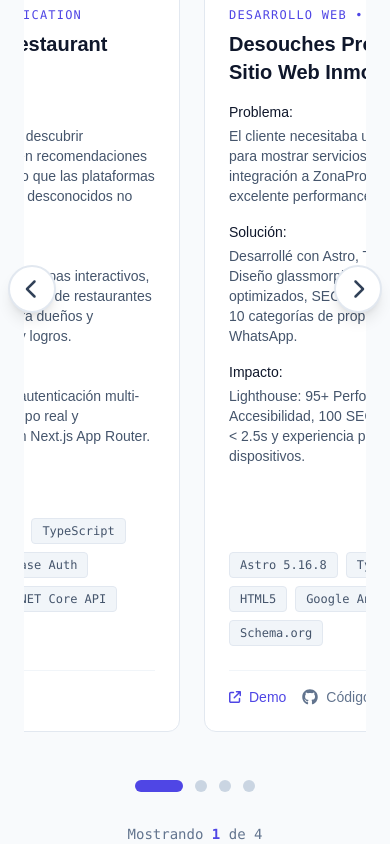
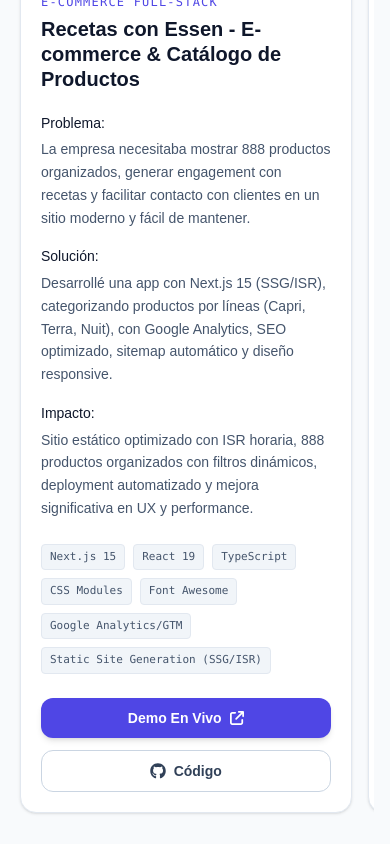
Before and after one commit to lautarodesouches/lautarodesouches-com, a Next.js app: page / in a window 390 px wide. Shown: the part 3020-3864 px from the top of the page. Built offline with nearby package versions, Linux system fonts and the light colour scheme.

Commit message:
[Feat] Redesign mobile projects carousel UX and update tags

```diff
--- a/package.json
+++ b/package.json
@@ -1,6 +1,6 @@
 {
   "name": "lautarodesouches-com",
-  "version": "0.1.0",
+  "version": "1.0.0",
   "private": true,
   "scripts": {
     "dev": "next dev",
--- a/src/components/Projects.tsx
+++ b/src/components/Projects.tsx
@@ -1,57 +1,63 @@
 "use client";
 
 import { portfolioData } from "@/data/portfolio";
-import { motion } from "framer-motion";
 import { FaArrowUpRightFromSquare, FaGithub, FaChevronLeft, FaChevronRight } from "react-icons/fa6";
 import Image from "next/image";
-import { useState, useEffect } from "react";
+import { useRef, useState, useEffect } from "react";
 
 export const Projects = () => {
     const { projects } = portfolioData;
+    const scrollContainerRef = useRef<HTMLDivElement>(null);
+    const [activeIndex, setActiveIndex] = useState(0);
 
-    // Duplicate projects 3 times for infinite scroll
-    const extendedProjects = [...projects, ...projects, ...projects];
-    const [currentIndex, setCurrentIndex] = useState(projects.length); // Start from middle set
-    const [isTransitioning, setIsTransitioning] = useState(true);
-
-    const paginate = (direction: number) => {
-        setIsTransitioning(true);
-        setCurrentIndex((prev) => prev + direction);
+    const scroll = (direction: 'left' | 'right') => {
+        if (scrollContainerRef.current) {
+            const container = scrollContainerRef.current;
+            // Desplazar el 80% del ancho del contenedor visible
+            const scrollAmount = container.clientWidth * 0.8;
+            container.scrollBy({
+                left: direction === 'left' ? -scrollAmount : scrollAmount,
+                behavior: 'smooth'
+            });
+        }
     };
 
-    // Reset to equivalent position without animation when reaching boundaries
+    // Actualizar indicador de dots según avance del scroll
     useEffect(() => {
-        if (!isTransitioning) return;
+        const container = scrollContainerRef.current;
+        if (!container) return;
 
-        // If we're at the end of the first set, jump to the second set
-        if (currentIndex <= 0) {
-            setTimeout(() => {
-                setIsTransitioning(false);
-                setCurrentIndex(projects.length);
-            }, 500);
+        const handleScroll = () => {
+            const scrollLeft = container.scrollLeft;
+            const itemWidth = container.scrollWidth / projects.length;
+            const newIndex = Math.round(scrollLeft / itemWidth);
+            if (newIndex >= 0 && newIndex < projects.length) {
+                setActiveIndex(newIndex);
             }
-        // If we're at the end of the third set, jump back to the second set
-        else if (currentIndex >= projects.length * 2) {
-            setTimeout(() => {
-                setIsTransitioning(false);
-                setCurrentIndex(projects.length);
-            }, 500);
+        };
+
+        container.addEventListener('scroll', handleScroll, { passive: true });
+        return () => container.removeEventListener('scroll', handleScroll);
+    }, [projects.length]);
+
+    const scrollToProject = (index: number) => {
+        if (scrollContainerRef.current) {
+            const container = scrollContainerRef.current;
+            const itemWidth = container.scrollWidth / projects.length;
+            container.scrollTo({
+                left: itemWidth * index,
+                behavior: 'smooth'
+            });
+            setActiveIndex(index);
         }
-    }, [currentIndex, projects.length, isTransitioning]);
-
-    // Re-enable transitions after reset
-    useEffect(() => {
-        if (!isTransitioning) {
-            setTimeout(() => setIsTransitioning(true), 50);
-        }
-    }, [isTransitioning]);
+    };
 
     return (
-        <section id="projects" className="py-28 px-6 bg-slate-50 dark:bg-zinc-950 overflow-hidden">
-            <div className="max-w-7xl mx-auto">
-                {/* Header */}
-                <div className="space-y-4 mb-16 text-center">
-                    <p className="text-sm font-mono text-brand dark:text-tech uppercase tracking-widest">
+        <section id="projects" className="py-24 px-4 md:px-6 bg-slate-50 dark:bg-zinc-950 overflow-hidden relative">
+            <div className="max-w-7xl mx-auto w-full">
+                {/* Cabecera */}
+                <div className="space-y-4 mb-12 text-center md:text-left">
+                    <p className="text-sm font-mono text-brand dark:text-tech uppercase tracking-widest font-semibold">
                         Proyectos
                     </p>
                     <h2 className="text-3xl md:text-4xl font-bold tracking-tight text-slate-900 dark:text-white">
@@ -59,72 +65,65 @@ export const Projects = () => {
                     </h2>
                 </div>
 
-                {/* Carousel Container */}
-                <div className="relative">
-                    {/* Navigation Arrows */}
+                {/* Contenedor del Carrusel */}
+                <div className="relative group">
+                    {/* Flechas Navegación (Solo Desktop o Tablets grandes) */}
                     <button
-                        onClick={() => paginate(-1)}
-                        className="absolute left-0 top-1/2 -translate-y-1/2 -translate-x-4 md:-translate-x-16 z-10 w-12 h-12 md:w-14 md:h-14 rounded-full bg-white dark:bg-zinc-800 border-2 border-slate-200 dark:border-white/10 shadow-lg hover:shadow-xl hover:scale-110 transition-all duration-300 flex items-center justify-center text-slate-700 dark:text-white hover:border-brand dark:hover:border-tech group"
+                        onClick={() => scroll('left')}
+                        className="hidden md:flex absolute -left-5 top-[40%] -translate-y-1/2 z-10 w-12 h-12 rounded-full bg-white dark:bg-zinc-800 border-2 border-slate-200 dark:border-white/10 shadow-lg hover:scale-105 transition-all duration-200 items-center justify-center text-slate-600 dark:text-white hover:text-brand dark:hover:text-tech"
                         aria-label="Proyecto anterior"
                     >
-                        <FaChevronLeft className="w-5 h-5 md:w-6 md:h-6 group-hover:text-brand dark:group-hover:text-tech transition-colors" />
+                        <FaChevronLeft className="w-5 h-5 ml-[-2px]" />
                     </button>
                     <button
-                        onClick={() => paginate(1)}
-                        className="absolute right-0 top-1/2 -translate-y-1/2 translate-x-4 md:translate-x-16 z-10 w-12 h-12 md:w-14 md:h-14 rounded-full bg-white dark:bg-zinc-800 border-2 border-slate-200 dark:border-white/10 shadow-lg hover:shadow-xl hover:scale-110 transition-all duration-300 flex items-center justify-center text-slate-700 dark:text-white hover:border-brand dark:hover:border-tech group"
+                        onClick={() => scroll('right')}
+                        className="hidden md:flex absolute -right-5 top-[40%] -translate-y-1/2 z-10 w-12 h-12 rounded-full bg-white dark:bg-zinc-800 border-2 border-slate-200 dark:border-white/10 shadow-lg hover:scale-105 transition-all duration-200 items-center justify-center text-slate-600 dark:text-white hover:text-brand dark:hover:text-tech"
                         aria-label="Siguiente proyecto"
                     >
-                        <FaChevronRight className="w-5 h-5 md:w-6 md:h-6 group-hover:text-brand dark:group-hover:text-tech transition-colors" />
+                        <FaChevronRight className="w-5 h-5 mr-[-2px]" />
                     </button>
 
-                    {/* Carousel Track - Desktop: shows 3, Mobile: shows 1 */}
-                    <div className="overflow-hidden">
-                        <motion.div
-                            className="flex gap-6"
-                            animate={{
-                                x: `calc(-${currentIndex * (100 / 3)}% - ${currentIndex * 1.5}rem)`
-                            }}
-                            transition={
-                                isTransitioning
-                                    ? {
-                                        type: "spring",
-                                        stiffness: 300,
-                                        damping: 30
-                                    }
-                                    : { duration: 0 }
-                            }
+                    {/* Carrusel Nativo de Scroll (Mobile + Desktop) */}
+                    <div
+                        ref={scrollContainerRef}
+                        className="flex gap-4 md:gap-6 overflow-x-auto snap-x snap-mandatory pt-2 pb-8 md:pb-12 scroll-smooth px-1 md:-mx-4 md:px-4 hide-scrollbar"
                     >
-                            {extendedProjects.map((project, index) => (
-                                <motion.article
+                        {projects.map((project, index) => (
+                            <article
                                 key={index}
-                                    className="group flex flex-col bg-white dark:bg-zinc-900/50 rounded-xl overflow-hidden border border-slate-200 dark:border-white/5 hover:border-brand/50 dark:hover:border-tech/50 hover:shadow-2xl hover:shadow-brand/5 dark:hover:shadow-tech/5 transition-all duration-300 shrink-0 w-full lg:w-[calc(33.333%-1rem)]"
+                                className="group flex flex-col bg-white dark:bg-zinc-900/40 rounded-2xl overflow-hidden border border-slate-200 dark:border-white/10 hover:border-brand/30 dark:hover:border-tech/30 transition-all duration-200 shrink-0 w-[85vw] sm:w-[60vw] md:w-[calc(50%-12px)] lg:w-[calc(33.333%-16px)] snap-center md:snap-start shadow-sm hover:shadow-xl active:scale-[0.98] outline-none"
                             >
-                                    {/* Project Image */}
+                                {/* Imagen con Badge superpuesto */}
                                 {project.image && (
-                                        <div className="relative w-full aspect-video overflow-hidden bg-slate-100 dark:bg-zinc-800">
+                                    <div className="relative w-full aspect-[16/10] sm:aspect-video overflow-hidden bg-slate-100 dark:bg-zinc-800 border-b border-slate-100 dark:border-white/5">
                                         <Image
                                             src={project.image}
-                                                alt={`Captura de pantalla de ${project.title}`}
+                                            alt={`Captura del proyecto: ${project.title}`}
                                             fill
-                                                className="object-cover object-top transition-transform duration-500 group-hover:scale-105"
-                                                sizes="(max-width: 1024px) 100vw, 33vw"
+                                            className="object-cover object-top transition-transform duration-700 group-hover:scale-105"
+                                            sizes="(max-width: 640px) 85vw, (max-width: 1024px) 50vw, 33vw"
                                         />
+                                        {/* "Badge" flotante para resaltar un atributo / tag visual */}
+                                        <div className="absolute top-3 left-3 bg-black/70 backdrop-blur-md text-white text-xs font-mono px-3 py-1 rounded-full border border-white/10 shadow-lg">
+                                            {project.type.split(" ")[0]}
+                                        </div>
                                     </div>
                                 )}
 
-                                    <div className="p-6 flex flex-col flex-grow">
+                                {/* Cuerpo de la Card */}
+                                <div className="p-5 md:p-6 flex flex-col flex-grow">
                                     {/* Type + Title */}
-                                        <div className="mb-4">
+                                    <div className="mb-5">
                                         <span className="text-xs font-mono uppercase tracking-widest text-brand dark:text-tech">
                                             {project.type}
                                         </span>
-                                            <h3 className="text-xl font-semibold text-slate-900 dark:text-white mt-1 group-hover:text-brand dark:group-hover:text-tech transition-colors">
+                                        <h3 className="text-xl font-bold text-slate-900 dark:text-white mt-1 group-hover:text-brand dark:group-hover:text-tech transition-colors leading-tight">
                                             {project.title}
                                         </h3>
                                     </div>
 
-                                        {/* Detailed sections */}
-                                        <div className="flex-grow space-y-4 text-sm text-slate-600 dark:text-gray-400 mb-6">
+                                    {/* Secciones detalladas */}
+                                    <div className="flex-grow space-y-4 text-sm text-slate-600 dark:text-gray-400 mb-6 leading-relaxed">
                                         <div>
                                             <strong className="text-slate-900 dark:text-white block mb-1 font-medium">Problema:</strong>
                                             {project.problem}
@@ -139,75 +138,72 @@ export const Projects = () => {
                                         </div>
                                     </div>
 
-                                        {/* Stack Tags */}
+                                    {/* Stack Tags completos */}
                                     <ul className="flex flex-wrap gap-2 mb-6">
                                         {project.tech.map((t, i) => (
                                             <li key={i}>
-                                                    <span className="px-2.5 py-1 text-xs font-mono rounded bg-slate-100 dark:bg-white/5 text-slate-600 dark:text-gray-400 border border-slate-200 dark:border-white/10 block">
+                                                <span className="px-2 py-1 text-[11px] font-mono rounded bg-slate-100 dark:bg-white/5 text-slate-600 dark:text-gray-300 border border-slate-200 dark:border-white/10 block">
                                                     {t}
                                                 </span>
                                             </li>
                                         ))}
                                     </ul>
 
-                                        {/* Links */}
-                                        <div className="mt-auto flex gap-4 pt-4 border-t border-slate-100 dark:border-white/10">
+                                    {/* CTAs (Ver En Vivo / Repo) Stacked en Mobile, Row en Tablet+ */}
+                                    <div className="mt-auto flex flex-col sm:flex-row gap-3">
                                         <a
                                             href={project.demoUrl}
                                             target="_blank"
                                             rel="noopener noreferrer"
-                                                className="flex items-center gap-2 text-sm font-medium text-brand dark:text-tech hover:underline"
+                                            className="flex-1 flex items-center justify-center gap-2 bg-brand dark:bg-white text-white dark:text-zinc-900 px-4 py-2.5 rounded-xl text-sm font-semibold hover:bg-brand-dark dark:hover:bg-gray-100 transition-colors shadow-md"
                                         >
-                                                <FaArrowUpRightFromSquare className="w-3 h-3" />
-                                                Demo
+                                            Demo En Vivo
+                                            <FaArrowUpRightFromSquare className="w-3.5 h-3.5" />
                                         </a>
+                                        {project.repoUrl && (
                                             <a
                                                 href={project.repoUrl}
                                                 target="_blank"
                                                 rel="noopener noreferrer"
-                                                className="flex items-center gap-2 text-sm font-medium text-slate-500 dark:text-gray-500 hover:text-slate-900 dark:hover:text-white transition-colors"
+                                                className="flex-1 flex items-center justify-center gap-2 border border-slate-300 dark:border-white/20 bg-white/50 dark:bg-transparent px-4 py-2.5 rounded-xl text-sm font-semibold text-slate-700 dark:text-gray-300 hover:bg-slate-50 dark:hover:bg-white/5 transition-colors"
                                             >
                                                 <FaGithub className="w-4 h-4" />
                                                 Código
                                             </a>
+                                        )}
                                     </div>
                                 </div>
-                                </motion.article>
+                            </article>
                         ))}
-                        </motion.div>
                     </div>
 
-                    {/* Dots Indicators */}
-                    <div className="flex justify-center gap-3 mt-12">
+                    {/* Paginación Mobile y Visual Progress */}
+                    <div className="flex justify-center gap-2 mt-2 md:hidden">
                         {projects.map((_, index) => (
                             <button
                                 key={index}
-                                onClick={() => {
-                                    setIsTransitioning(true);
-                                    setCurrentIndex(projects.length + index);
-                                }}
-                                className={`transition-all duration-300 rounded-full ${(currentIndex % projects.length) === index
-                                    ? "w-12 h-3 bg-brand dark:bg-tech"
-                                    : "w-3 h-3 bg-slate-300 dark:bg-zinc-700 hover:bg-slate-400 dark:hover:bg-zinc-600"
+                                onClick={() => scrollToProject(index)}
+                                className={`transition-all duration-300 rounded-full h-2 ${
+                                    activeIndex === index
+                                        ? "w-8 bg-brand dark:bg-tech"
+                                        : "w-2 bg-slate-200 dark:bg-zinc-800"
                                 }`}
-                                aria-label={`Ver proyecto ${index + 1}`}
+                                aria-label={`Página ${index + 1}`}
                             />
                         ))}
                     </div>
                 </div>
-
-                {/* Project Counter */}
-                <div className="text-center mt-8">
-                    <p className="text-sm font-mono text-slate-500 dark:text-gray-500">
-                        Mostrando{" "}
-                        <span className="text-brand dark:text-tech font-bold">
-                            {(currentIndex % projects.length) + 1}
-                        </span>
-                        {" de "}
-                        {projects.length}
-                    </p>
             </div>
-            </div>
+            {/* CSS para ocultar la scrollbar nativa */}
+            <style jsx global>{`
+                .hide-scrollbar::-webkit-scrollbar {
+                    display: none;
+                }
+                .hide-scrollbar {
+                    -ms-overflow-style: none; /* IE and Edge */
+                    scrollbar-width: none;    /* Firefox */
+                }
+            `}</style>
         </section>
     );
 };
--- a/src/data/portfolio.ts
+++ b/src/data/portfolio.ts
@@ -87,7 +87,7 @@ export const portfolioData: PortfolioData = {
     projects: [
         {
             title: "Recetas con Essen - E-commerce & Catálogo de Productos",
-            type: "Full-Stack Web Application",
+            type: "E-Commerce Full-Stack",
             description: "Plataforma web moderna para mostrar productos Essen (ollas y utensilios de cocina premium) con catálogo completo, recetas inspiradoras y sistema de contacto integrado.",
             problem: "La empresa necesitaba mostrar 888 productos organizados, generar engagement con recetas y facilitar contacto con clientes en un sitio moderno y fácil de mantener.",
             solution: "Desarrollé una app con Next.js 15 (SSG/ISR), categorizando productos por líneas (Capri, Terra, Nuit), con Google Analytics, SEO optimizado, sitemap automático y diseño responsive.",
@@ -107,7 +107,7 @@ export const portfolioData: PortfolioData = {
         },
         {
             title: "Gusto - Social Restaurant Discovery",
-            type: "Full Stack Web Application",
+            type: "Plataforma Social",
             description: "Plataforma social para descubrir, calificar y compartir restaurantes con amigos. Combina exploración interactiva mediante mapas, funcionalidades sociales y un dashboard completo para dueños de restaurantes.",
             problem: "Los usuarios necesitaban descubrir restaurantes basándose en recomendaciones confiables de amigos, algo que las plataformas existentes con reviews de desconocidos no ofrecían.",
             solution: "Integré sistema social con mapas interactivos, autenticación múltiple, perfiles de restaurantes completos, dashboard para dueños y gamificación con niveles y logros.",
@@ -118,7 +118,7 @@ export const portfolioData: PortfolioData = {
             image: "/projects/gusto.png"
         }, {
             title: "Desouches Propiedades - Sitio Web Inmobiliario",
-            type: "Desarrollo Web • Inmobiliaria",
+            type: "Real-Estate Web App",
             description: "Sitio web profesional para una inmobiliaria argentina, con diseño premium, UI/UX moderna y rendimiento óptimo.",
             problem: "El cliente necesitaba un sitio web premium para mostrar servicios inmobiliarios con integración a ZonaProp, manteniendo excelente performance y SEO.",
             solution: "Desarrollé con Astro, TypeScript y CSS vanilla. Diseño glassmorphic, Core Web Vitals optimizados, SEO completo con Schema.org, 10 categorías de propiedades y formulario con WhatsApp.",
```
Lines whose indentation alone changed are shown as unchanged.
